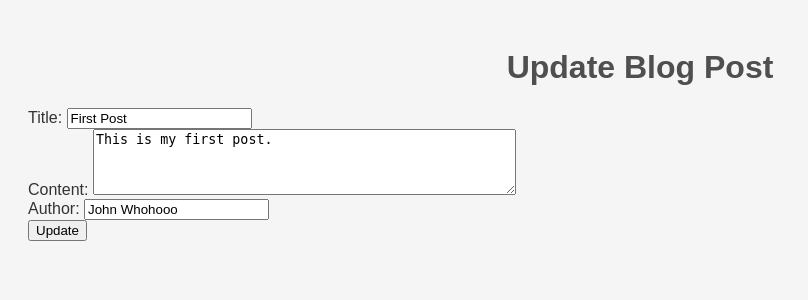
After one commit to Soare-S/Blog, a Flask app: page /edit/1 in a window 1280 px wide. The commit adds this page. Shown: the top 300 px of the page, without its empty margins (0-808 px from the left). Run offline with Flask 3, Linux system fonts and the light colour scheme.

Commit message:
Adding 'add' and 'edit' option and their html files

```diff
--- a/app.py
+++ b/app.py
@@ -1,15 +1,131 @@
-from flask import Flask, request, render_template, redirect
+from flask import Flask, request, render_template, redirect, url_for
 import json
 
 app = Flask(__name__)
 
 
-@app.route('/')
+@app.route('/home')
 def index():
-    with open('blog_posts.json') as json_file:
+    with open('storage.json') as json_file:
         blog_posts = json.load(json_file)
     return render_template('index.html', posts=blog_posts)
 
 
+def generate_unique_id():
+    with open('storage.json', 'r') as file:
+        data = json.load(file)
+        post_id = int(len(data) + 1)
+        for post in data:
+            if post_id == post["id"]:
+                post_id = post_id + 1
+        return post_id
+
+
+def append_to_storage(new_post):
+    with open('storage.json', 'r+') as file:
+        data = json.load(file)
+        data.append(new_post)
+        file.seek(0)
+        json.dump(data, file, indent=4)
+
+
+@app.route('/add', methods=['GET', 'POST'])
+def add():
+    if request.method == 'POST':
+        # Add the code that handles adding a new blog
+        title = request.form.get('title')
+        content = request.form.get('content')
+        author = request.form.get('author')
+        # Generate a unique ID for the new blog post
+        new_post_id = generate_unique_id()
+        # Create a new blog post dictionary
+        new_post = {
+            'id': new_post_id,
+            'title': title,
+            'content': content,
+            'author': author
+        }
+        # Append the new blog post to the blog_posts list
+        append_to_storage(new_post)
+        return redirect(url_for('index'))
+    return render_template('add.html')
+
+
+@app.route('/delete/<int:post_id>')
+def delete(post_id):
+    # Find the blog post with the given id and remove it from the list
+    with open("storage.json") as handle:
+        data = json.load(handle)
+    updated_posts = [post for post in data if post['id'] != post_id]
+    data = updated_posts
+    with open('storage.json', 'w') as file:
+        json.dump(data, file, indent=4)
+    # Redirect back to the home page
+    return redirect(url_for('index'))
+
+
+def fetch_post_by_id(post_id):
+    with open('storage.json', 'r') as f:
+        data = json.load(f)
+        for post in data:
+            if post['id'] == post_id:
+                return post
+    return None
+
+
+def update_post(post):
+    with open('storage.json', 'r+') as file:
+        data = json.load(file)
+        for existing_post in data:
+            if existing_post['id'] == post['id']:
+                existing_post['title'] = post['title']
+                existing_post['content'] = post['content']
+                existing_post['author'] = post['author']
+                break
+        file.seek(0)
+        json.dump(data, file, indent=4)
+        file.truncate()
+
+
+@app.route('/edit/<int:post_id>', methods=['GET', 'POST'])
+def edit(post_id):
+    # Fetch the blog post from the storage
+    post = fetch_post_by_id(post_id)
+    if post is None:
+        # Post not found
+        return "Post not found", 404
+    if request.method == 'POST':
+        # Update the post in the storage
+        updated_title = request.form.get('title')
+        updated_content = request.form.get('content')
+        updated_author = request.form.get('author')
+        # Update the post's fields
+        post['title'] = updated_title
+        post['content'] = updated_content
+        post['author'] = updated_author
+        # Update the storage
+        update_post(post)
+        # Redirect back to the index page
+        return redirect(url_for('index'))
+    # Else, it's a GET request
+    # So display the edit.html page
+    return render_template('edit.html', post=post)
+
+
+@app.route('/like/<int:post_id>')
+def like(post_id):
+    # Fetch the blog posts from the storage
+    post = fetch_post_by_id(post_id)
+    if post is None:
+        # Post not found
+        return "Post not found", 404
+    # Increment the 'likes' value of the post
+    post['likes'] += 1
+    # Update the post in the storage
+    update_post(post)
+    # Redirect back to the index page
+    return redirect(url_for('index'))
+
+
 if __name__ == '__main__':
-    app.run()
+    app.run(host="0.0.0.0", port=5000)
--- a/storage.json
+++ b/storage.json
@@ -1,5 +1,29 @@
 [
-    {"id": 1, "author": "John Doe", "title": "First Post", "content": "This is my first post."},
-    {"id": 2, "author": "Jane Doe", "title": "Second Post", "content": "This is another post."}
-
+    {
+        "id": 1,
+        "author": "John Whohooo",
+        "title": "First Post",
+        "content": "This is my first post.",
+        "likes": 1
+    },
+    {
+        "id": 6,
+        "title": "Hi, guys! one...",
+        "content": "fight for finish your studies, don't give up!",
+        "author": "Sorin",
+        "likes": 1
+    },
+    {
+        "id": 3,
+        "title": "Hi all!",
+        "content": "Today I'm spending my day with my girlfriend in the Mall",
+        "author": "Me",
+        "likes": 1
+    },
+    {
+        "id": 4,
+        "title": "Hi guys! five...",
+        "content": "Just testing my blog>>>>>>",
+        "author": "Me again"
+    }
 ]
--- /dev/null
+++ b/templates/edit.html
@@ -0,0 +1,24 @@
+<!DOCTYPE html>
+<html lang="en">
+<head>
+    <meta charset="UTF-8">
+    <meta name="viewport" content="width=device-width, initial-scale=1.0">
+    <title>Update Blog Post</title>
+    <link rel="stylesheet" href="{{ url_for('static', filename='style.css') }}">
+</head>
+<body>
+    <h1>Update Blog Post</h1>
+    <form method="POST" action="{{ url_for('edit', post_id=post['id']) }}">
+        <label for="title">Title:</label>
+        <input type="text" id="title" name="title" value="{{ post['title'] }}">
+        <br>
+        <label for="content">Content:</label>
+        <textarea id="content" name="content" rows="4" cols="50">{{ post['content'] }}</textarea>
+        <br>
+        <label for="author">Author:</label>
+        <input type="text" id="author" name="author" value="{{ post['author'] }}">
+        <br>
+        <input type="submit" value="Update">
+    </form>
+</body>
+</html>
--- a/templates/index.html
+++ b/templates/index.html
@@ -15,9 +15,15 @@
           <h2>{{ post['title'] }}</h2>
           <p>{{ post['content'] }}</p>
           <p>{{ post['author'] }}</p>
+          <a href="/like/{{ post['id'] }}">Like</a>
+            <p>Likes: {{ post['likes'] }}</p>
+          <a href="/delete/{{ post['id'] }}" class="btn">Delete</a>
+          <a href="/edit/{{ post['id'] }}" class="btn btn-primary">Edit</a>
+            <br><br>
         </li>
       {% endfor %}
     </ul>
+    <a href="{{ url_for('add') }}">Add a Blog Post</a>
     </div>
 </body>
 </html>
```
Also changed, not shown: templates/add.html (added, +20 -0 lines).
